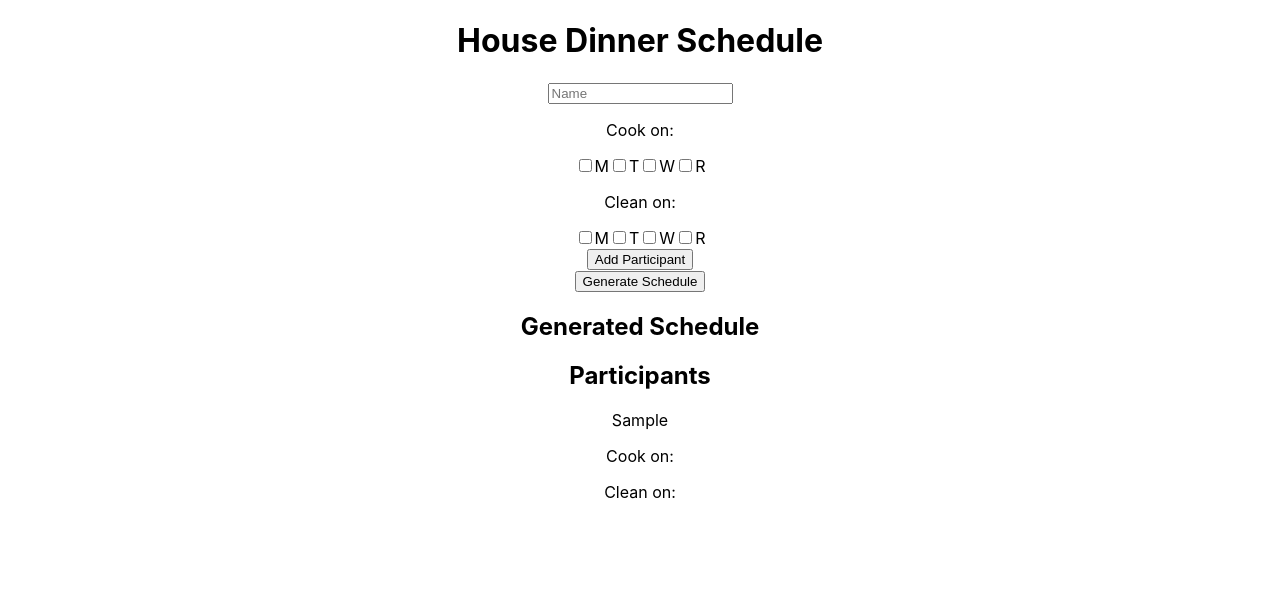
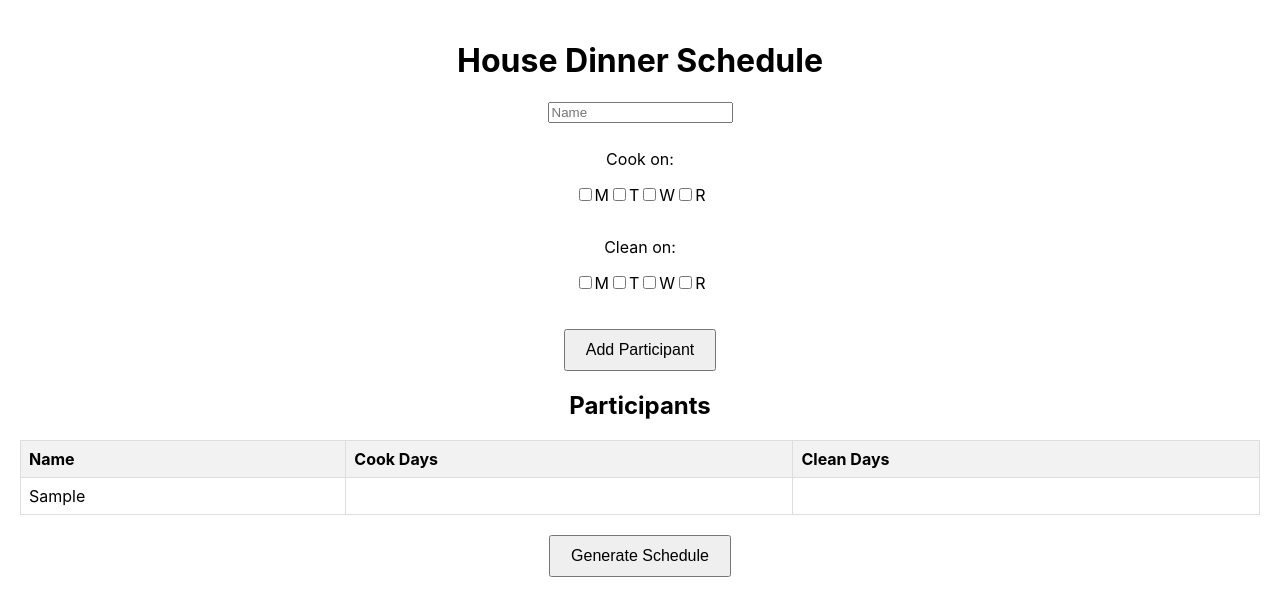
Before and after one commit to myCoalSmells/house-dinner, a React (Create React App) app: page / in a window 1280 px wide. Both pictures are taken after typing "Sample" into the empty fields and a click on the button "Add Participant". Shown: the top 616 px of the page. Built offline with nearby package versions, Linux system fonts and the light colour scheme.

Commit message:
naive funcionality

```diff
--- a/src/App.css
+++ b/src/App.css
@@ -1,5 +1,6 @@
 .App {
   text-align: center;
+  padding: 20px;
 }
 
 .App-logo {
@@ -36,3 +37,44 @@
     transform: rotate(360deg);
   }
 }
+
+table {
+  width: 100%;
+  border-collapse: collapse;
+  margin-top: 20px;
+}
+
+th,
+td {
+  border: 1px solid #ddd;
+  padding: 8px;
+  text-align: left;
+}
+
+th {
+  background-color: #f2f2f2;
+  font-weight: bold;
+}
+
+tr:nth-child(even) {
+  background-color: #f9f9f9;
+}
+
+button {
+  margin-top: 20px;
+  padding: 10px 20px;
+  font-size: 16px;
+  cursor: pointer;
+}
+
+form {
+  display: flex;
+  flex-direction: column;
+  align-items: center;
+  margin-bottom: 20px;
+}
+
+form input,
+form div {
+  margin-bottom: 10px;
+}
--- a/src/App.js
+++ b/src/App.js
@@ -3,9 +3,11 @@ import "./App.css";
 import ParticipantForm from "./components/ParticipantForm";
 import ScheduleGenerator from "./components/ScheduleGenerator";
 import Schedule from "./components/Schedule";
+import ParticipantList from "./components/ParticipantList";
 
 function App() {
   const [participants, setParticipants] = useState([]);
+  const [selectedDays, setSelectedDays] = useState([]);
   const [schedule, setSchedule] = useState([]);
 
   const addParticipant = (participant) => {
@@ -13,26 +15,24 @@ function App() {
   };
 
   const generateSchedule = () => {
-    const newSchedule = ScheduleGenerator.generate(participants);
-    setSchedule(newSchedule);
+    const { chosenDays, generatedSchedule } =
+      ScheduleGenerator.generate(participants);
+    setSelectedDays(chosenDays);
+    setSchedule(generatedSchedule);
   };
 
   return (
     <div className="App">
       <h1>House Dinner Schedule</h1>
       <ParticipantForm onAddParticipant={addParticipant} />
-      <button onClick={generateSchedule}>Generate Schedule</button>
+      <ParticipantList participants={participants} />
+      <button onClick={generateSchedule} disabled={participants.length === 0}>
+        Generate Schedule
+      </button>
+      {selectedDays.length > 0 && (
+        <p>Selected days for dinner: {selectedDays.join(", ")}</p>
+      )}
       <Schedule schedule={schedule} />
-      <div>
-        <h2>Participants</h2>
-        {participants.map((participant, index) => (
-          <div key={index}>
-            <p>{participant.name}</p>
-            <p>Cook on: {participant.cookDays.join(", ")}</p>
-            <p>Clean on: {participant.cleanDays.join(", ")}</p>
-          </div>
-        ))}
-      </div>
     </div>
   );
 }
--- /dev/null
+++ b/src/components/ParticipantList.js
@@ -0,0 +1,33 @@
+import React from "react";
+
+function ParticipantList({ participants }) {
+  if (participants.length === 0) {
+    return null;
+  }
+
+  return (
+    <div>
+      <h2>Participants</h2>
+      <table>
+        <thead>
+          <tr>
+            <th>Name</th>
+            <th>Cook Days</th>
+            <th>Clean Days</th>
+          </tr>
+        </thead>
+        <tbody>
+          {participants.map((participant, index) => (
+            <tr key={index}>
+              <td>{participant.name}</td>
+              <td>{participant.cookDays.join(", ")}</td>
+              <td>{participant.cleanDays.join(", ")}</td>
+            </tr>
+          ))}
+        </tbody>
+      </table>
+    </div>
+  );
+}
+
+export default ParticipantList;
--- a/src/components/Schedule.js
+++ b/src/components/Schedule.js
@@ -1,22 +1,37 @@
 import React from "react";
 
 function Schedule({ schedule }) {
+  if (schedule.length === 0) {
+    return null;
+  }
+
   return (
     <div>
       <h2>Generated Schedule</h2>
-      {schedule.map((week, index) => (
-        <div key={index}>
-          <h3>Week {week.weekNumber}</h3>
-          {week.dinners.map((dinner, dinnerIndex) => (
-            <div key={dinnerIndex}>
-              <p>Date: {dinner.date}</p>
-              <p>Head Chef: {dinner.headChef}</p>
-              <p>Assistant Chef: {dinner.assistantChef}</p>
-              <p>Cleaning: {dinner.cleaning.join(", ")}</p>
-            </div>
-          ))}
-        </div>
-      ))}
+      <table>
+        <thead>
+          <tr>
+            <th>Week</th>
+            <th>Day</th>
+            <th>Head Chef</th>
+            <th>Assistant Chef</th>
+            <th>Cleaners</th>
+          </tr>
+        </thead>
+        <tbody>
+          {schedule.map((week) =>
+            week.dinners.map((dinner, index) => (
+              <tr key={`${week.weekNumber}-${index}`}>
+                <td>{week.weekNumber}</td>
+                <td>{dinner.day}</td>
+                <td>{dinner.headChef}</td>
+                <td>{dinner.assistantChef}</td>
+                <td>{dinner.cleaners.join(", ")}</td>
+              </tr>
+            ))
+          )}
+        </tbody>
+      </table>
     </div>
   );
 }
--- a/src/components/ScheduleGenerator.js
+++ b/src/components/ScheduleGenerator.js
@@ -1,33 +1,55 @@
 const ScheduleGenerator = {
   generate: (participants) => {
-    // TODO: Implement the logic to generate the schedule
-    // This should include:
-    // 1. Selecting 2 days per week (Mon, Tue, Wed, or Thu)
-    // 2. Assigning roles (head chef, assistant chef, cleaning) based on restrictions
-    // 3. Ensuring fair distribution of tasks
-
-    // For now, return a dummy schedule
-    return [
-      {
-        weekNumber: 1,
-        dinners: [
-          {
-            date: "Monday",
-            headChef: "Person A",
-            assistantChef: "Person B",
-            cleaning: ["Person C", "Person D"],
-          },
-          {
-            date: "Thursday",
-            headChef: "Person E",
-            assistantChef: "Person F",
-            cleaning: ["Person G", "Person H"],
-          },
-        ],
-      },
-      // ... more weeks
-    ];
+    const days = ["M", "T", "W", "R"];
+    const chosenDays = selectBestDays(participants, days);
+    const generatedSchedule = generateTenWeekSchedule(participants, chosenDays);
+    return { chosenDays, generatedSchedule };
   },
 };
 
+function selectBestDays(participants, days) {
+  // Count availability for each day
+  const availability = days.reduce((acc, day) => {
+    acc[day] = participants.filter(
+      (p) => p.cookDays.includes(day) || p.cleanDays.includes(day)
+    ).length;
+    return acc;
+  }, {});
+
+  // Sort days by availability and select the top two
+  return Object.entries(availability)
+    .sort((a, b) => b[1] - a[1])
+    .slice(0, 2)
+    .map(([day]) => day);
+}
+
+function generateTenWeekSchedule(participants, chosenDays) {
+  const schedule = [];
+  for (let week = 1; week <= 10; week++) {
+    const weekSchedule = {
+      weekNumber: week,
+      dinners: chosenDays.map((day) => ({
+        day,
+        headChef: selectParticipant(participants, "cook", day),
+        assistantChef: selectParticipant(participants, "cook", day),
+        cleaners: [
+          selectParticipant(participants, "clean", day),
+          selectParticipant(participants, "clean", day),
+        ],
+      })),
+    };
+    schedule.push(weekSchedule);
+  }
+  return schedule;
+}
+
+function selectParticipant(participants, role, day) {
+  const availableParticipants = participants.filter((p) =>
+    role === "cook" ? p.cookDays.includes(day) : p.cleanDays.includes(day)
+  );
+  return availableParticipants[
+    Math.floor(Math.random() * availableParticipants.length)
+  ].name;
+}
+
 export default ScheduleGenerator;
```
